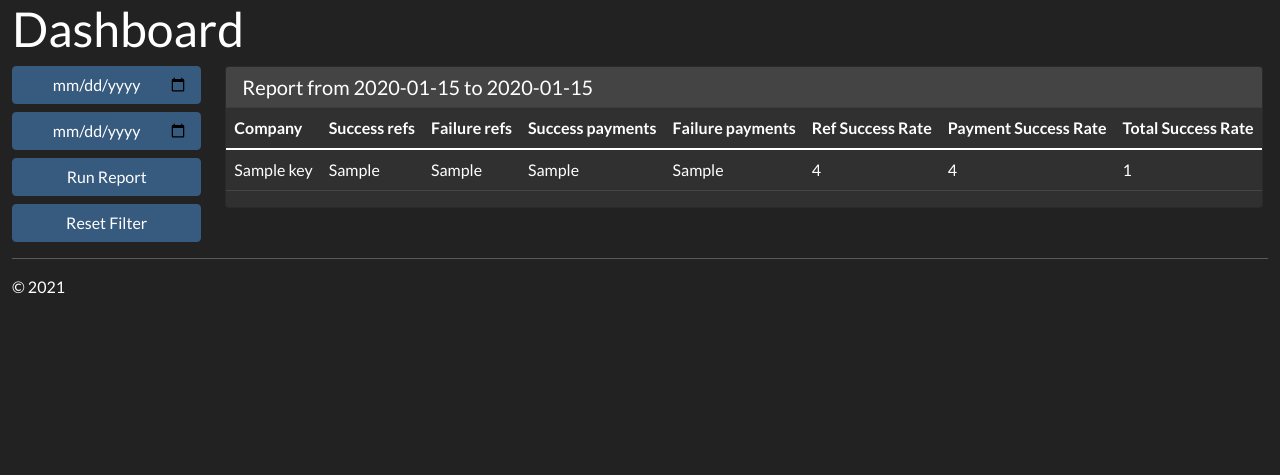
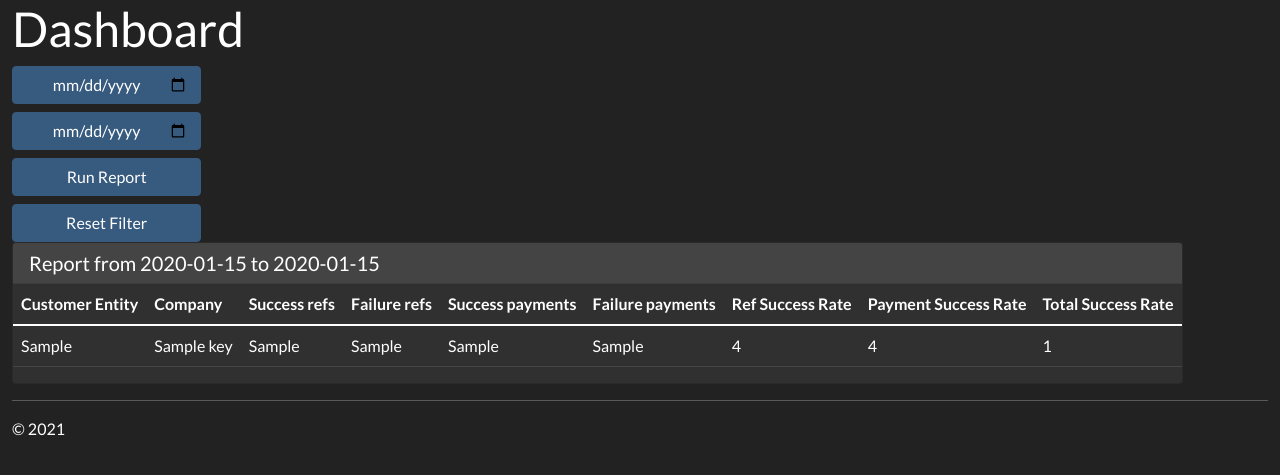
Before and after one commit to petrinieminen/camt-pro, a Django app: template camtapp/templates/camtapp/camt_dashboard.html in a window 1280 px wide. Shown: the part 72-547 px from the top of the page. Run offline with Django 4.2, Linux system fonts and the light colour scheme; the template is opened without the code that fills it: most values are stand-ins (such as "Sample title", 1, 10 or a date in 2020); some libraries are stand-ins or nearby versions.

Commit message:
Added customer entity on dashboard

```diff
--- a/camtapp/api.py
+++ b/camtapp/api.py
@@ -109,6 +109,7 @@ def form_success_report(start_date, end_date):
     configs = get_configs()
 
     for v in configs.values_list():
+        instance_name = v[1]
         base_url = v[2]
         service_name = v[3]
         default_company = html.escape(v[4])
@@ -135,6 +136,7 @@ def form_success_report(start_date, end_date):
             instance_payments_total = 0
             for report in reports:
                 comp_key = report["Company_Name"]
+                instance = "CustomerEntity"
                 ref_success_key = "RefSuccess"
                 ref_fail_key = "RefFail"
                 paym_success_key = "PaymSuccess"
@@ -145,6 +147,7 @@ def form_success_report(start_date, end_date):
                 instance_summary[comp_key].setdefault(ref_fail_key, 0)
                 instance_summary[comp_key].setdefault(paym_success_key, 0)
                 instance_summary[comp_key].setdefault(paym_fail_key,  0)
+                instance_summary[comp_key].setdefault(instance,  instance_name)
 
 
                 if report["Ref_Payments_Status"] == "Posted":
--- a/camtapp/templates/camtapp/camt_dashboard.html
+++ b/camtapp/templates/camtapp/camt_dashboard.html
@@ -32,6 +32,7 @@ Dashboard
             <table class="table table-hover">
                 <thead>
                     <tr>
+                        <th>Customer Entity</th>
                         <th>Company</th>
                         <th>Success refs</th>
                         <th>Failure refs</th>
@@ -45,6 +46,7 @@ Dashboard
                 <tbody>
                     {% for key, value in data.items %}
                             <tr class="table-dark">
+                                <td> {{ value.CustomerEntity }}</td>
                                 <td> {{ key }}</td>
                                 <td>  {{ value.RefSuccess }} </td>
                                 <td>  {{ value.RefFail }} </td>
```
